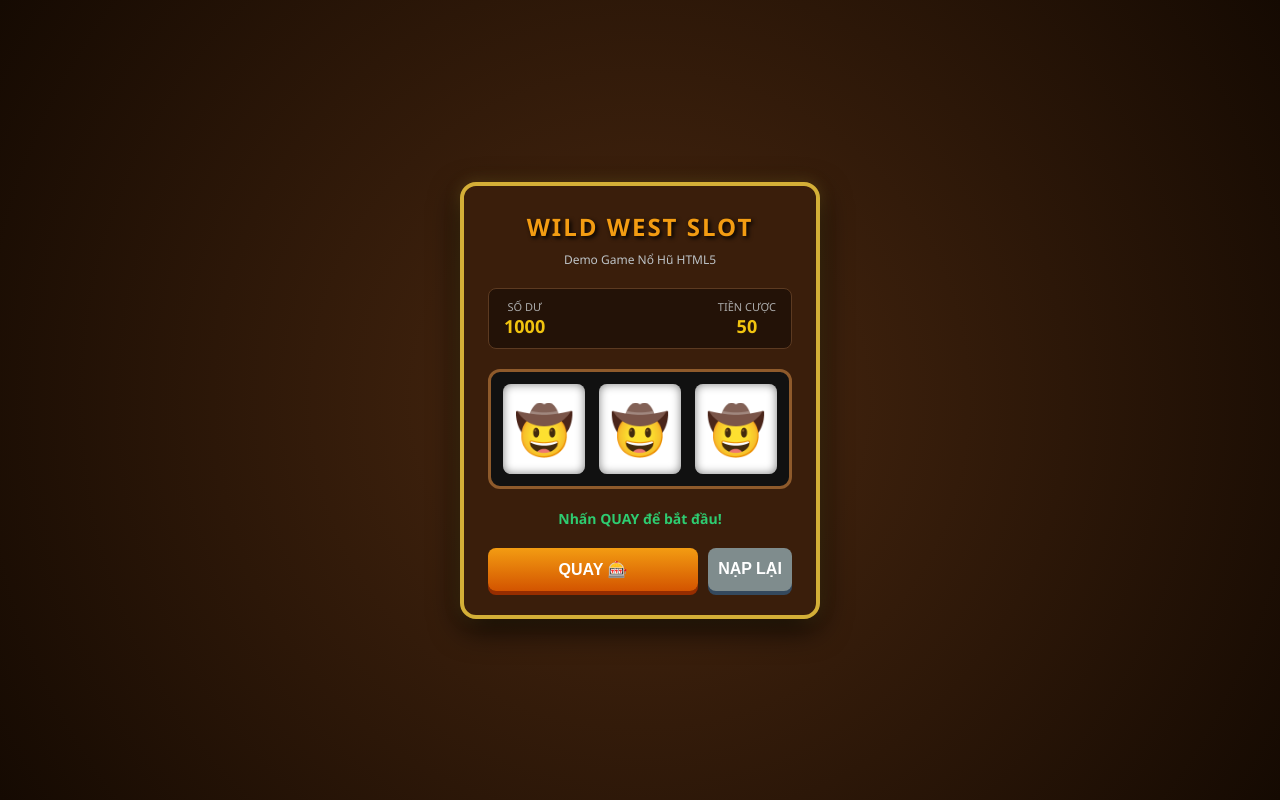
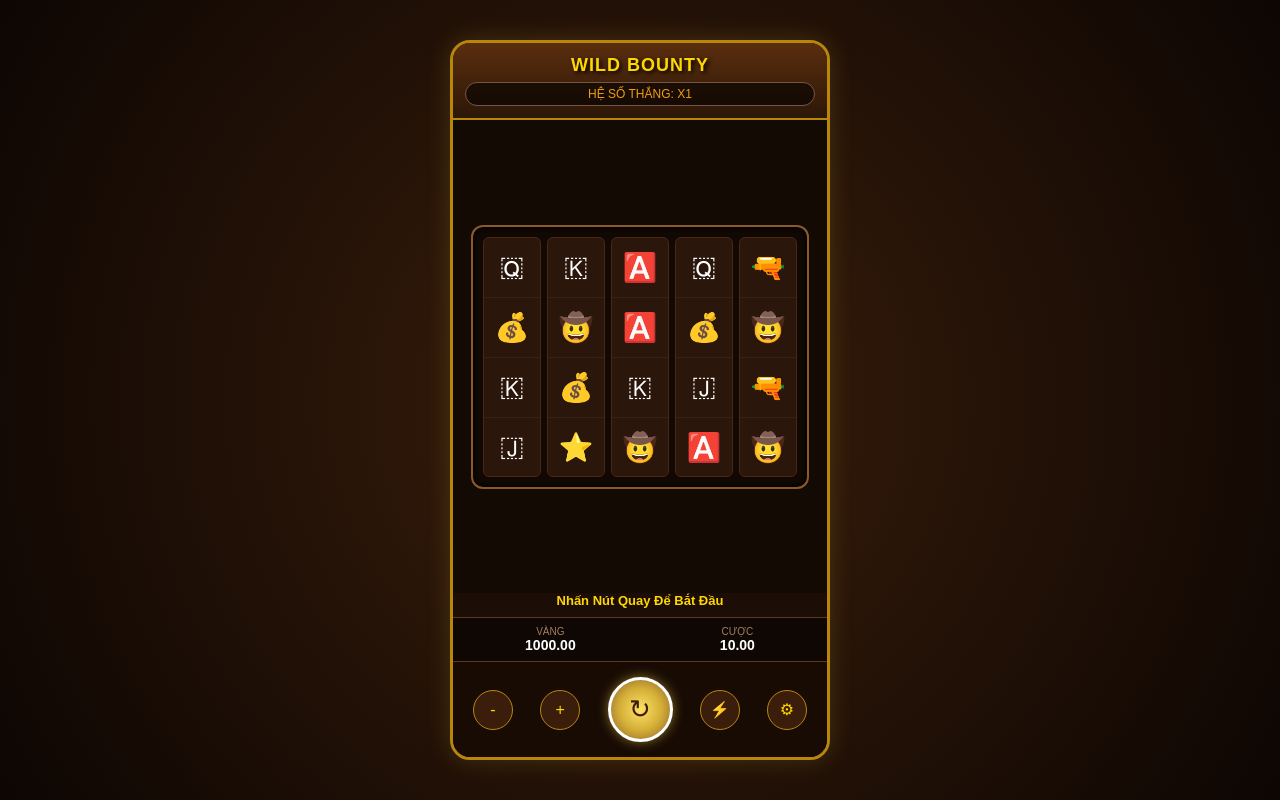
Before and after one commit to tuxinhtrai/tuxinhtrai.github.io, a plain HTML site: page index.html in a window 1280 px wide. Drawn offline with Linux system fonts and the light colour scheme.

Commit message:
Update index.html

```diff
--- a/index.html
+++ b/index.html
@@ -3,18 +3,19 @@
 <head>
   <meta charset="UTF-8">
   <meta name="viewport" content="width=device-width, initial-scale=1.0">
-  <title>Wild West Slot Machine Demo</title>
+  <title>Wild Bounty Showdown - Demo Clone</title>
   <style>
     * {
       box-sizing: border-box;
       margin: 0;
       padding: 0;
+      user-select: none;
     }
 
     body {
-      background: #2b1704;
-      background: radial-gradient(circle, #4a2810 0%, #150a02 100%);
-      font-family: 'Segoe UI', Tahoma, Geneva, Verdana, sans-serif;
+      background-color: #0d0603;
+      background-image: radial-gradient(circle, #3a1e0b 0%, #0d0603 100%);
+      font-family: Arial, sans-serif;
       color: #fff;
       display: flex;
       justify-content: center;
@@ -22,280 +23,354 @@
       min-height: 100vh;
     }
 
-    .game-container {
-      background: #3a1e0b;
-      border: 4px solid #d4af37;
-      border-radius: 16px;
-      padding: 24px;
-      width: 360px;
-      text-align: center;
-      box-shadow: 0 10px 30px rgba(0, 0, 0, 0.8), 0 0 15px rgba(212, 175, 55, 0.3);
+    /* Khung giả lập màn hình dọc giống di động */
+    .mobile-screen {
+      width: 100%;
+      max-width: 380px;
+      height: 720px;
+      background: #1c0e06;
+      border: 3px solid #b8860b;
+      border-radius: 20px;
+      display: flex;
+      flex-direction: column;
+      justify-content: space-between;
+      box-shadow: 0 0 25px rgba(212, 175, 55, 0.2);
+      overflow: hidden;
+      position: relative;
     }
 
-    h1 {
-      color: #f39c12;
-      font-size: 24px;
-      margin-bottom: 8px;
+    /* Header & Banner */
+    .header {
+      background: linear-gradient(180deg, #5a2e0e, #2d1707);
+      padding: 12px;
+      text-align: center;
+      border-bottom: 2px solid #b8860b;
+    }
+
+    .game-title {
+      font-size: 18px;
+      font-weight: bold;
+      color: #ffd700;
       text-transform: uppercase;
-      letter-spacing: 2px;
+      letter-spacing: 1px;
       text-shadow: 2px 2px 4px #000;
     }
 
-    .subtitle {
+    .multiplier-bar {
+      background: rgba(0, 0, 0, 0.6);
+      margin-top: 6px;
+      padding: 4px 10px;
+      border-radius: 12px;
       font-size: 12px;
-      color: #bdc3c7;
-      margin-bottom: 20px;
+      color: #f39c12;
+      border: 1px solid #795548;
     }
 
-    .dashboard {
+    /* Slot Machine Grid */
+    .slot-container {
+      flex: 1;
       display: flex;
-      justify-content: space-between;
-      background: rgba(0, 0, 0, 0.4);
-      padding: 10px 15px;
-      border-radius: 8px;
-      margin-bottom: 20px;
-      border: 1px solid #5c3a21;
+      justify-content: center;
+      align-items: center;
+      padding: 10px;
+      background: rgba(0,0,0,0.3);
     }
 
-    .stat-box {
+    .reels-board {
+      display: flex;
+      gap: 6px;
+      background: #120904;
+      padding: 10px;
+      border-radius: 12px;
+      border: 2px solid #8b5a2b;
+      box-shadow: inset 0 0 10px #000;
+    }
+
+    .reel {
+      width: 58px;
+      height: 240px;
+      background: #2a160a;
+      border-radius: 6px;
+      overflow: hidden;
+      border: 1px solid #4a2812;
+      position: relative;
+    }
+
+    .symbol-container {
       display: flex;
       flex-direction: column;
+      position: absolute;
+      top: 0;
+      width: 100%;
+      transition: transform 0.1s linear;
+    }
+
+    .symbol {
+      height: 60px;
+      display: flex;
+      justify-content: center;
+      align-items: center;
+      font-size: 28px;
+      border-bottom: 1px solid rgba(255,255,255,0.05);
+    }
+
+    /* Overlay kết quả & Thông báo */
+    .status-msg {
+      text-align: center;
+      font-size: 13px;
+      font-weight: bold;
+      color: #ffd700;
+      height: 20px;
+      margin-bottom: 4px;
+    }
+
+    /* Thanh Thống Kê Số Dư */
+    .dash-bar {
+      display: flex;
+      justify-content: space-around;
+      background: #0f0703;
+      padding: 8px 0;
+      border-top: 1px solid #5c3a21;
+      border-bottom: 1px solid #5c3a21;
+    }
+
+    .stat-item {
+      text-align: center;
     }
 
     .stat-label {
-      font-size: 11px;
-      color: #aaa;
-      text-transform: uppercase;
+      font-size: 10px;
+      color: #a08060;
     }
 
-    .stat-value {
-      font-size: 18px;
+    .stat-val {
+      font-size: 14px;
       font-weight: bold;
-      color: #f1c40f;
+      color: #fff;
     }
 
-    .reels-wrapper {
+    /* Bảng Điều Khiển Giống PG Soft */
+    .footer-controls {
+      background: #170b04;
+      padding: 15px 20px;
       display: flex;
       justify-content: space-between;
-      background: #111;
-      padding: 12px;
-      border-radius: 12px;
-      border: 3px solid #8e5a2b;
-      margin-bottom: 20px;
-      position: relative;
-      overflow: hidden;
+      align-items: center;
     }
 
-    .reel {
-      width: 30%;
-      height: 90px;
-      background: #fff;
-      border-radius: 8px;
+    .btn-circle {
+      width: 40px;
+      height: 40px;
+      border-radius: 50%;
+      background: #3a1e0b;
+      border: 1px solid #b8860b;
+      color: #ffd700;
+      font-size: 16px;
       display: flex;
       justify-content: center;
       align-items: center;
-      font-size: 48px;
-      box-shadow: inset 0 0 10px rgba(0, 0, 0, 0.5);
-      user-select: none;
-      transition: transform 0.1s ease-in-out;
+      cursor: pointer;
     }
 
-    .reel.spinning {
-      filter: blur(2px);
+    .btn-circle:active {
+      transform: scale(0.92);
     }
 
-    .message {
-      height: 24px;
-      font-size: 14px;
-      font-weight: bold;
-      margin-bottom: 15px;
-      color: #2ecc71;
+    .spin-btn {
+      width: 65px;
+      height: 65px;
+      border-radius: 50%;
+      background: radial-gradient(circle, #ffe066 0%, #d4af37 50%, #8b5a2b 100%);
+      border: 3px solid #fff;
+      box-shadow: 0 0 12px rgba(212, 175, 55, 0.6);
+      cursor: pointer;
+      display: flex;
+      justify-content: center;
+      align-items: center;
+      font-size: 26px;
+      color: #3a1e0b;
     }
 
-    .controls {
-      display: flex;
-      gap: 10px;
+    .spin-btn:active {
+      transform: scale(0.95);
     }
 
-    button {
-      flex: 1;
-      padding: 12px 0;
-      font-size: 16px;
-      font-weight: bold;
-      border: none;
-      border-radius: 8px;
-      cursor: pointer;
-      text-transform: uppercase;
-      transition: all 0.2s ease;
-    }
-
-    .btn-spin {
-      background: linear-gradient(180deg, #f39c12 0%, #d35400 100%);
-      color: #fff;
-      box-shadow: 0 4px 0 #962d00;
-    }
-
-    .btn-spin:active {
-      transform: translateY(4px);
-      box-shadow: 0 0 0 #962d00;
-    }
-
-    .btn-spin:disabled {
-      background: #7f8c8d;
-      box-shadow: none;
+    .spin-btn:disabled {
+      filter: grayscale(0.8);
       cursor: not-allowed;
-    }
-
-    .btn-reset {
-      flex: 0.4;
-      background: #7f8c8d;
-      color: #fff;
-      box-shadow: 0 4px 0 #34495e;
-    }
-
-    .btn-reset:active {
-      transform: translateY(4px);
-      box-shadow: 0 0 0 #34495e;
     }
   </style>
 </head>
 <body>
 
-  <div class="game-container">
-    <h1>WILD WEST SLOT</h1>
-    <div class="subtitle">Demo Game Nổ Hũ HTML5</div>
+  <div class="mobile-screen">
+    <!-- Header -->
+    <div class="header">
+      <div class="game-title">WILD BOUNTY</div>
+      <div class="multiplier-bar">HỆ SỐ THẮNG: <span id="multiplier">X1</span></div>
+    </div>
 
-    <div class="dashboard">
-      <div class="stat-box">
-        <span class="stat-label">Số Dư</span>
-        <span class="stat-value" id="balance">1000</span>
-      </div>
-      <div class="stat-box">
-        <span class="stat-label">Tiền Cược</span>
-        <span class="stat-value" id="bet">50</span>
+    <!-- Khung Slot Machine -->
+    <div class="slot-container">
+      <div class="reels-board">
+        <div class="reel"><div class="symbol-container" id="reel0"></div></div>
+        <div class="reel"><div class="symbol-container" id="reel1"></div></div>
+        <div class="reel"><div class="symbol-container" id="reel2"></div></div>
+        <div class="reel"><div class="symbol-container" id="reel3"></div></div>
+        <div class="reel"><div class="symbol-container" id="reel4"></div></div>
       </div>
     </div>
 
-    <div class="reels-wrapper">
-      <div class="reel" id="reel1">🤠</div>
-      <div class="reel" id="reel2">🤠</div>
-      <div class="reel" id="reel3">🤠</div>
+    <!-- Thông báo & Dashboard -->
+    <div>
+      <div class="status-msg" id="statusMsg">Nhấn Nút Quay Để Bắt Đầu</div>
+      <div class="dash-bar">
+        <div class="stat-item">
+          <div class="stat-label">VÀNG</div>
+          <div class="stat-val" id="balance">1,000.00</div>
+        </div>
+        <div class="stat-item">
+          <div class="stat-label">CƯỢC</div>
+          <div class="stat-val" id="bet">10.00</div>
+        </div>
+      </div>
     </div>
 
-    <div class="message" id="message">Nhấn QUAY để bắt đầu!</div>
-
-    <div class="controls">
-      <button class="btn-spin" id="spinBtn" onclick="spin()">QUAY 🎰</button>
-      <button class="btn-reset" onclick="resetGame()">Nạp Lại</button>
+    <!-- Thanh Nút Bấm Chơi -->
+    <div class="footer-controls">
+      <button class="btn-circle" onclick="adjustBet(-5)">-</button>
+      <button class="btn-circle" onclick="adjustBet(5)">+</button>
+      <button class="spin-btn" id="spinBtn" onclick="startSpin()">↻</button>
+      <button class="btn-circle">⚡</button>
+      <button class="btn-circle" onclick="resetMoney()">⚙</button>
     </div>
   </div>
 
   <script>
-    const symbols = ['🤠', '⭐️', '🌵', '💰', '🪙'];
-    const BET_AMOUNT = 50;
+    // Danh sách Biểu Tượng theo phong cách PG Soft Showdown
+    const symbols = ['🤠', '🔫', '🤠', '💰', '⭐', '🅰️', '🇰', '🇶', '🇯'];
+    const BET_DEFAULT = 10;
 
-    let balance = parseInt(localStorage.getItem('slot_balance')) || 1000;
+    let balance = parseFloat(localStorage.getItem('pg_demo_bal')) || 1000;
+    let currentBet = 10;
     let isSpinning = false;
 
-    const balanceEl = document.getElementById('balance');
-    const messageEl = document.getElementById('message');
-    const spinBtn = document.getElementById('spinBtn');
-    const reels = [
+    const reelElements = [
+      document.getElementById('reel0'),
       document.getElementById('reel1'),
       document.getElementById('reel2'),
-      document.getElementById('reel3')
+      document.getElementById('reel3'),
+      document.getElementById('reel4')
     ];
 
-    function updateBalanceUI() {
-      balanceEl.innerText = balance;
-      localStorage.setItem('slot_balance', balance);
+    // Khởi tạo các biểu tượng ban đầu
+    function initReels() {
+      reelElements.forEach(container => {
+        container.innerHTML = '';
+        for (let i = 0; i < 6; i++) {
+          const sym = document.createElement('div');
+          sym.className = 'symbol';
+          sym.innerText = getRandomSymbol();
+          container.appendChild(sym);
+        }
+      });
+      updateUI();
     }
-
-    updateBalanceUI();
 
     function getRandomSymbol() {
       return symbols[Math.floor(Math.random() * symbols.length)];
     }
 
-    function spin() {
+    function updateUI() {
+      document.getElementById('balance').innerText = balance.toFixed(2);
+      document.getElementById('bet').innerText = currentBet.toFixed(2);
+      localStorage.setItem('pg_demo_bal', balance);
+    }
+
+    function adjustBet(val) {
       if (isSpinning) return;
-      if (balance < BET_AMOUNT) {
-        messageEl.style.color = '#e74c3c';
-        messageEl.innerText = 'Bạn đã hết tiền! Nhấn Nạp Lại.';
+      if (currentBet + val >= 5 && currentBet + val <= balance) {
+        currentBet += val;
+        updateUI();
+      }
+    }
+
+    function resetMoney() {
+      if (isSpinning) return;
+      balance = 1000;
+      updateUI();
+      document.getElementById('statusMsg').innerText = "Đã Khôi Phục 1,000 Vàng";
+    }
+
+    function startSpin() {
+      if (isSpinning) return;
+      if (balance < currentBet) {
+        document.getElementById('statusMsg').innerText = "Số dư không đủ!";
         return;
       }
 
-      // Trừ tiền cược
-      balance -= BET_AMOUNT;
-      updateBalanceUI();
+      balance -= currentBet;
+      updateUI();
+      isSpinning = true;
+      document.getElementById('spinBtn').disabled = true;
+      document.getElementById('statusMsg').innerText = "Đang Quay...";
+      document.getElementById('multiplier').innerText = "X1";
 
-      isSpinning = true;
-      spinBtn.disabled = true;
-      messageEl.innerText = 'Đang quay...';
-      messageEl.style.color = '#f1c40f';
+      let completed = 0;
 
-      // Thêm hiệu ứng quay
-      reels.forEach(reel => reel.classList.add('spinning'));
+      reelElements.forEach((container, index) => {
+        let count = 0;
+        const speed = 50;
+        const maxRounds = 15 + index * 5; // Hiệu ứng dừng từng cột từ trái sang phải
 
-      let intervalCount = 0;
-      const spinInterval = setInterval(() => {
-        reels.forEach(reel => {
-          reel.innerText = getRandomSymbol();
-        });
-        intervalCount++;
+        const timer = setInterval(() => {
+          const firstChild = container.firstElementChild;
+          container.removeChild(firstChild);
 
-        if (intervalCount > 15) {
-          clearInterval(spinInterval);
-          stopSpin();
-        }
-      }, 80);
+          const newSym = document.createElement('div');
+          newSym.className = 'symbol';
+          newSym.innerText = getRandomSymbol();
+          container.appendChild(newSym);
+
+          count++;
+          if (count >= maxRounds) {
+            clearInterval(timer);
+            completed++;
+            if (completed === reelElements.length) {
+              endSpin();
+            }
+          }
+        }, speed);
+      });
     }
 
-    function stopSpin() {
-      const finalSymbols = [getRandomSymbol(), getRandomSymbol(), getRandomSymbol()];
+    function endSpin() {
+      isSpinning = false;
+      document.getElementById('spinBtn').disabled = false;
 
-      reels.forEach((reel, index) => {
-        reel.classList.remove('spinning');
-        reel.innerText = finalSymbols[index];
-      });
+      // Lấy danh sách kết quả hiển thị ở hàng giữa (dòng thứ 2)
+      const results = reelElements.map(c => c.children[1].innerText);
 
-      checkWin(finalSymbols);
-      isSpinning = false;
-      spinBtn.disabled = false;
+      // Tính thưởng cơ bản
+      const counts = {};
+      results.forEach(x => { counts[x] = (counts[x] || 0) + 1; });
+
+      let maxCombo = Math.max(...Object.values(counts));
+
+      if (maxCombo >= 3) {
+        const winAmount = currentBet * maxCombo * 2;
+        balance += winAmount;
+        document.getElementById('multiplier').innerText = `X${maxCombo}`;
+        document.getElementById('statusMsg').innerText = `THẮNG LỚN: +${winAmount.toFixed(2)} Vàng!`;
+      } else {
+        document.getElementById('statusMsg').innerText = "Chúc Bạn May Mắn Lần Sau!";
+      }
+
+      updateUI();
     }
 
-    function checkWin(results) {
-      const [s1, s2, s3] = results;
-
-      if (s1 === s2 && s2 === s3) {
-        // Nổ hũ - 3 biểu tượng giống nhau
-        let winAmount = BET_AMOUNT * 10;
-        if (s1 === '🤠') winAmount = BET_AMOUNT * 20; // JackPot Cowboy
-
-        balance += winAmount;
-        messageEl.style.color = '#2ecc71';
-        messageEl.innerText = `🎉 THẮNG LỚN! +${winAmount} Xu!`;
-      } else if (s1 === s2 || s2 === s3 || s1 === s3) {
-        // Trúng 2 biểu tượng giống nhau
-        const winAmount = BET_AMOUNT * 2;
-        balance += winAmount;
-        messageEl.style.color = '#2ecc71';
-        messageEl.innerText = `👍 Trúng Nhỏ! +${winAmount} Xu!`;
-      } else {
-        messageEl.style.color = '#bdc3c7';
-        messageEl.innerText = 'Chúc bạn may mắn lần sau!';
-      }
-
-      updateBalanceUI();
-    }
-
-    function resetGame() {
-      if (isSpinning) return;
-      balance = 1000;
-      updateBalanceUI();
-      messageEl.style.color = '#2ecc71';
-      messageEl.innerText = 'Đã khôi phục 1000 Xu!';
-    }
+    // Chạy khởi tạo
+    initReels();
   </script>
 </body>
 </html>
```
